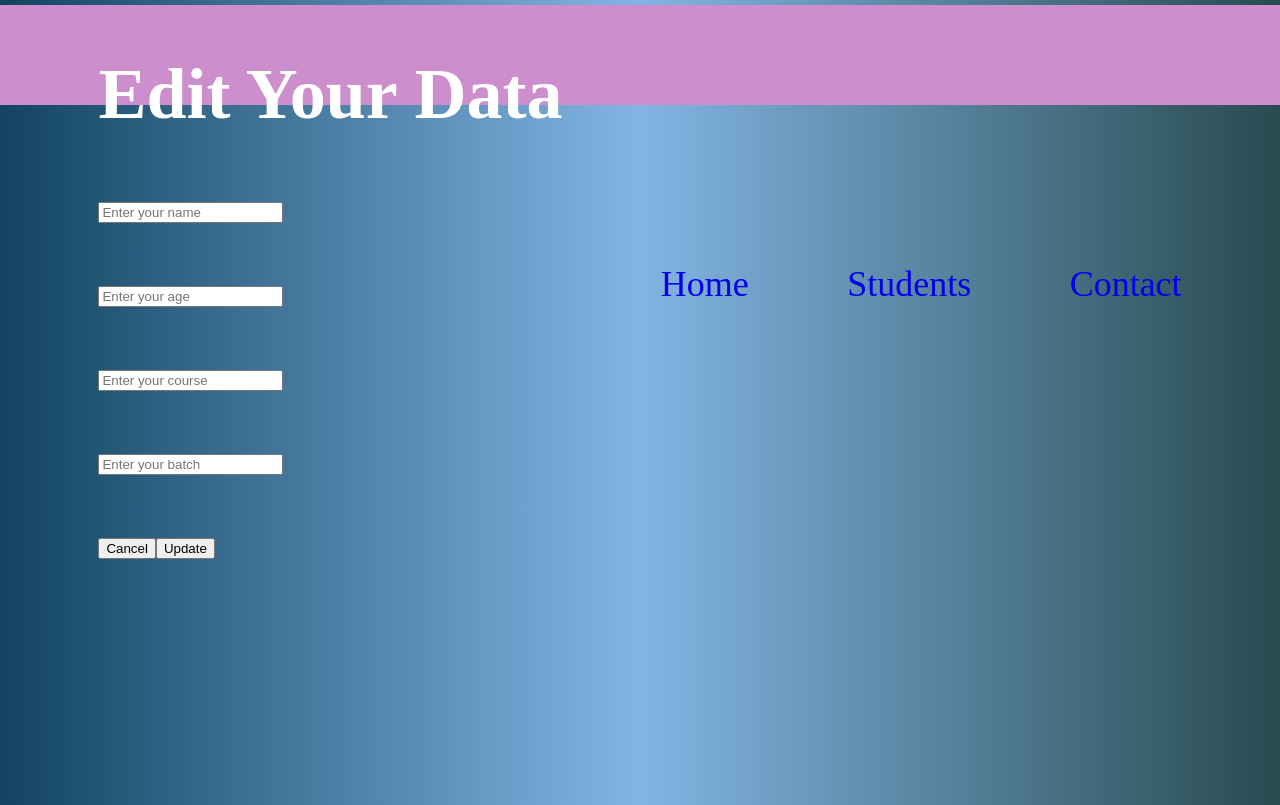
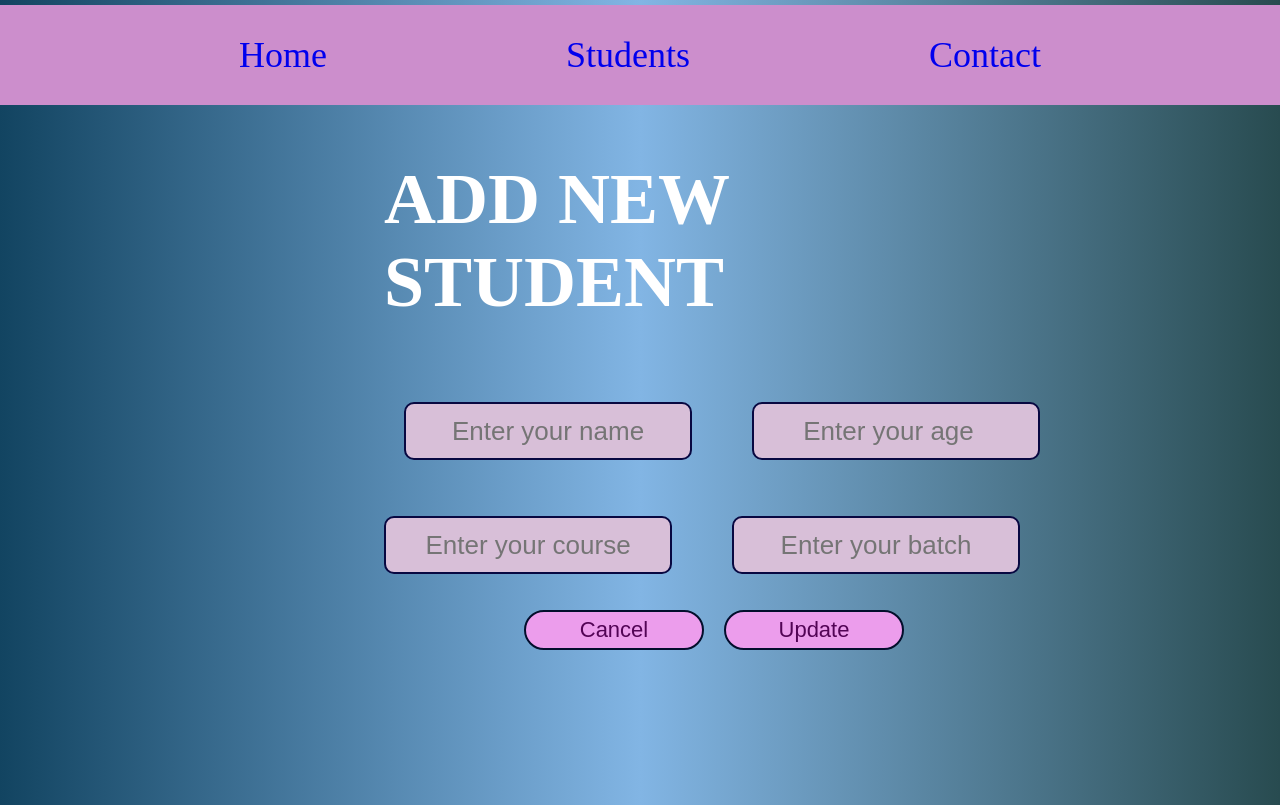
Before and after one commit to rani10245kumari/React-handson6, a React (Create React App) app: page /Addstudent in a window 1280 px wide. Built offline with nearby package versions, Linux system fonts and the light colour scheme.

Commit message:
Update AddStudent.js

```diff
--- a/src/AddStudent.js
+++ b/src/AddStudent.js
@@ -23,10 +23,11 @@ function Addstu() {
         Navigation("/Students");
     };
     return (
-        <div className="student">
-            <h1>Edit Your Data</h1>
+        <div className="studentDetail">
+            <h1>ADD NEW STUDENT</h1>
             <label htmlFor="name" />
             <input
+                className="form"
                 type="text"
                 id="name"
                 name="Name"
@@ -38,6 +39,7 @@ function Addstu() {
 
             <label htmlFor="age" />
             <input
+                className="form"
                 type="number"
                 id="age"
                 name="Age"
@@ -49,6 +51,7 @@ function Addstu() {
 
             <label htmlFor="name" />
             <input
+                className="form"
                 type="text"
                 id="name"
                 name="Course"
@@ -60,6 +63,7 @@ function Addstu() {
 
             <label htmlFor="name" />
             <input
+                className="form"
                 type="text"
                 id="name"
                 name="Batch"
@@ -68,9 +72,9 @@ function Addstu() {
             />
             <br></br>
             <br></br>
-            <div id="buttons">
-                <button onClick={() => Navigation("/Students")}>Cancel</button>
-                <button onClick={handleSubmit}>Update</button>
+            <div id="buttons" className="update">
+                <button onClick={() => Navigation("/Students")} className="Cancel">Cancel</button>
+                <button onClick={handleSubmit} className="update2">Update</button>
             </div>
         </div>
     );
```
